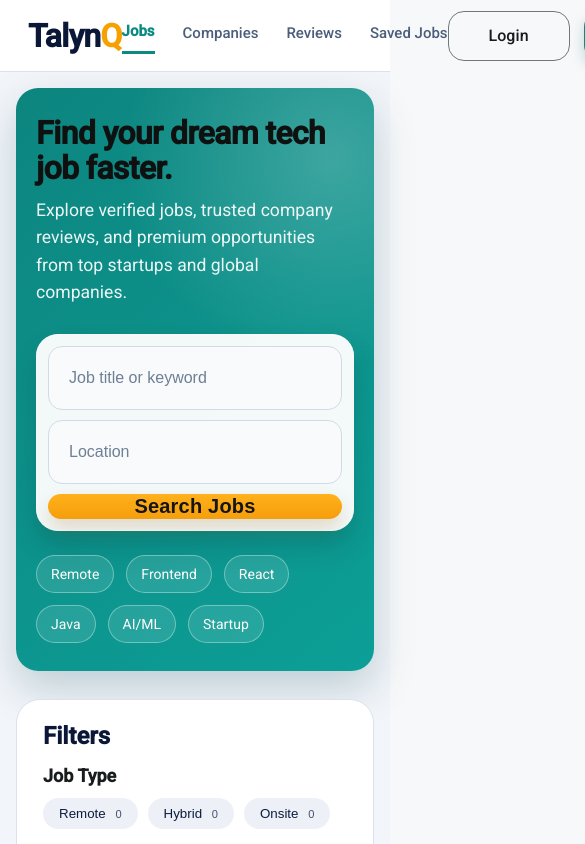
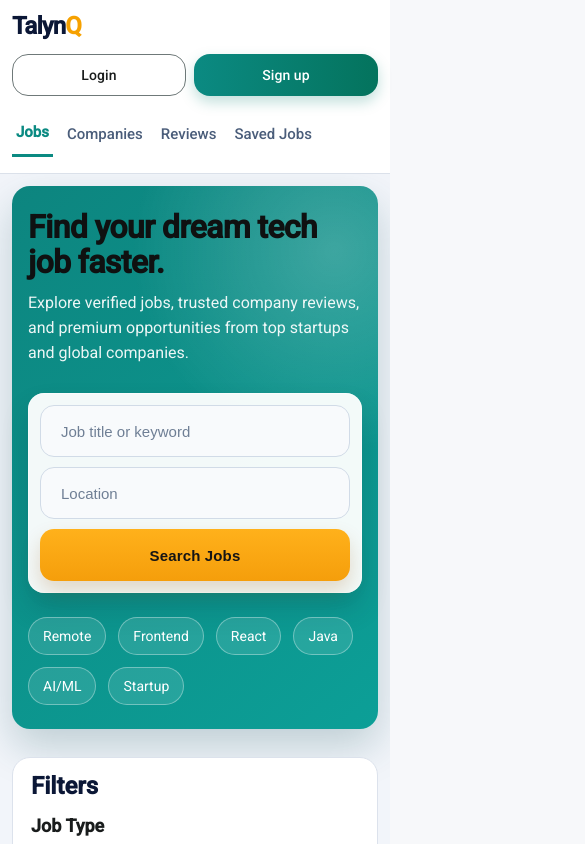
Before and after one commit to codershubham-123/client-job-portal, an Angular app: page /jobs in a window 390 px wide. Shown: the top 844 px of the page, 585 px wide, since content can reach past the window. Built offline with nearby package versions, Linux system fonts and the light colour scheme; no server answers.

Commit message:
Improve responsive layouts across pages

```diff
--- a/src/app/features/companies/pages/companies/companies.scss
+++ b/src/app/features/companies/pages/companies/companies.scss
@@ -202,3 +202,33 @@ section {
     position: static;
   }
 }
+
+@media (max-width: 620px) {
+  .directory-page {
+    padding: 14px;
+  }
+
+  .directory-hero {
+    padding: 24px 18px;
+    border-radius: 18px;
+
+    h1 {
+      font-size: 30px;
+    }
+  }
+
+  .top-strip,
+  .card-list,
+  .detail-sidebar {
+    border-radius: 16px;
+  }
+
+  .entity-card,
+  .detail-head {
+    grid-template-columns: 1fr;
+  }
+
+  .metrics {
+    grid-template-columns: 1fr;
+  }
+}
--- a/src/app/features/company-dashboard/pages/dashboard/dashboard.scss
+++ b/src/app/features/company-dashboard/pages/dashboard/dashboard.scss
@@ -338,3 +338,58 @@
     grid-template-columns: repeat(2, minmax(0, 1fr));
   }
 }
+
+@media (max-width: 720px) {
+  .dashboard-main {
+    padding: 18px;
+  }
+
+  .dashboard-header {
+    align-items: flex-start;
+    flex-direction: column;
+
+    button {
+      width: 100%;
+    }
+  }
+
+  .stats-grid,
+  .post-job-form,
+  .dashboard-grid {
+    grid-template-columns: 1fr;
+  }
+
+  .post-job-form {
+    .wide {
+      grid-column: auto;
+    }
+  }
+
+  .jobs-table {
+    overflow-x: auto;
+
+    table {
+      min-width: 680px;
+    }
+  }
+}
+
+@media (max-width: 520px) {
+  .dashboard-main {
+    padding: 12px;
+  }
+
+  .dashboard-card,
+  .stats-grid article {
+    border-radius: 16px;
+  }
+
+  .stats-grid article,
+  .jobs-table,
+  .reviews-card,
+  .skills-card,
+  .company-overview,
+  .post-job-card {
+    padding: 18px;
+  }
+}
--- a/src/app/features/jobs/pages/all-jobs/all-jobs.scss
+++ b/src/app/features/jobs/pages/all-jobs/all-jobs.scss
@@ -592,3 +592,41 @@
     align-items: center;
   }
 }
+
+@media (max-width: 520px) {
+  .jobs-hero {
+    gap: 18px;
+    border-radius: 18px;
+
+    h1 {
+      font-size: 22px;
+    }
+  }
+
+  .filters-card,
+  .results-card,
+  .details-card {
+    border-radius: 16px;
+  }
+
+  .filters-card,
+  .details-card {
+    padding: 18px;
+  }
+
+  .results-header {
+    align-items: flex-start;
+    flex-direction: column;
+    gap: 10px;
+  }
+
+  .job-row {
+    padding: 18px 12px;
+  }
+
+  .company-logo {
+    width: 56px;
+    height: 56px;
+    font-size: 22px;
+  }
+}
--- a/src/app/features/jobs/pages/jobs/jobs.scss
+++ b/src/app/features/jobs/pages/jobs/jobs.scss
@@ -368,3 +368,49 @@
     color: #6f7f95;
   }
 }
+
+@media (max-width: 520px) {
+  .jobs-page {
+    padding: 12px;
+  }
+
+  .hero {
+    padding: 24px 16px;
+    border-radius: 18px;
+
+    h1 {
+      font-size: 2rem;
+    }
+
+    p {
+      font-size: 1rem;
+    }
+  }
+
+  .search-form {
+    border-radius: 16px;
+
+    input,
+    button {
+      height: 52px;
+      font-size: 15px;
+    }
+  }
+
+  .filters-panel,
+  .company-card,
+  .job-skeleton {
+    border-radius: 18px;
+    padding: 18px;
+  }
+
+  .company-cards {
+    grid-template-columns: 1fr;
+  }
+
+  .section-header {
+    align-items: flex-start;
+    flex-direction: column;
+    gap: 6px;
+  }
+}
--- a/src/app/features/reviews/pages/reviews/reviews.scss
+++ b/src/app/features/reviews/pages/reviews/reviews.scss
@@ -208,3 +208,29 @@ section,
     position: static;
   }
 }
+
+@media (max-width: 620px) {
+  .reviews-page {
+    padding: 14px;
+  }
+
+  .reviews-hero {
+    padding: 24px 18px;
+    border-radius: 18px;
+
+    h1 {
+      font-size: 30px;
+    }
+  }
+
+  .reviews-list,
+  .detail-sidebar {
+    border-radius: 16px;
+  }
+
+  .review-head,
+  .detail-head,
+  .detail-grid {
+    grid-template-columns: 1fr;
+  }
+}
--- a/src/app/shared/components/navbar/navbar.scss
+++ b/src/app/shared/components/navbar/navbar.scss
@@ -72,3 +72,66 @@
   color: #ffffff;
   box-shadow: 0 6px 14px rgba(7, 126, 112, 0.25);
 }
+
+@media (max-width: 900px) {
+  .navbar {
+    height: auto;
+    min-height: 72px;
+    padding: 14px 18px;
+    align-items: flex-start;
+    flex-wrap: wrap;
+    gap: 14px;
+  }
+
+  .logo {
+    font-size: 28px;
+  }
+
+  .main-links {
+    order: 3;
+    width: 100%;
+    gap: 10px;
+    overflow-x: auto;
+    padding-bottom: 4px;
+
+    a {
+      white-space: nowrap;
+      padding: 8px 4px;
+    }
+  }
+
+  .actions {
+    margin-left: auto;
+    gap: 8px;
+    flex-wrap: wrap;
+    justify-content: flex-end;
+  }
+
+  .login-btn,
+  .primary-btn {
+    min-width: auto;
+    height: 42px;
+    padding: 0 14px;
+    font-size: 14px;
+  }
+}
+
+@media (max-width: 520px) {
+  .navbar {
+    padding: 12px;
+  }
+
+  .logo {
+    font-size: 24px;
+  }
+
+  .actions {
+    width: 100%;
+    justify-content: stretch;
+  }
+
+  .login-btn,
+  .primary-btn {
+    flex: 1 1 auto;
+  }
+}
```
